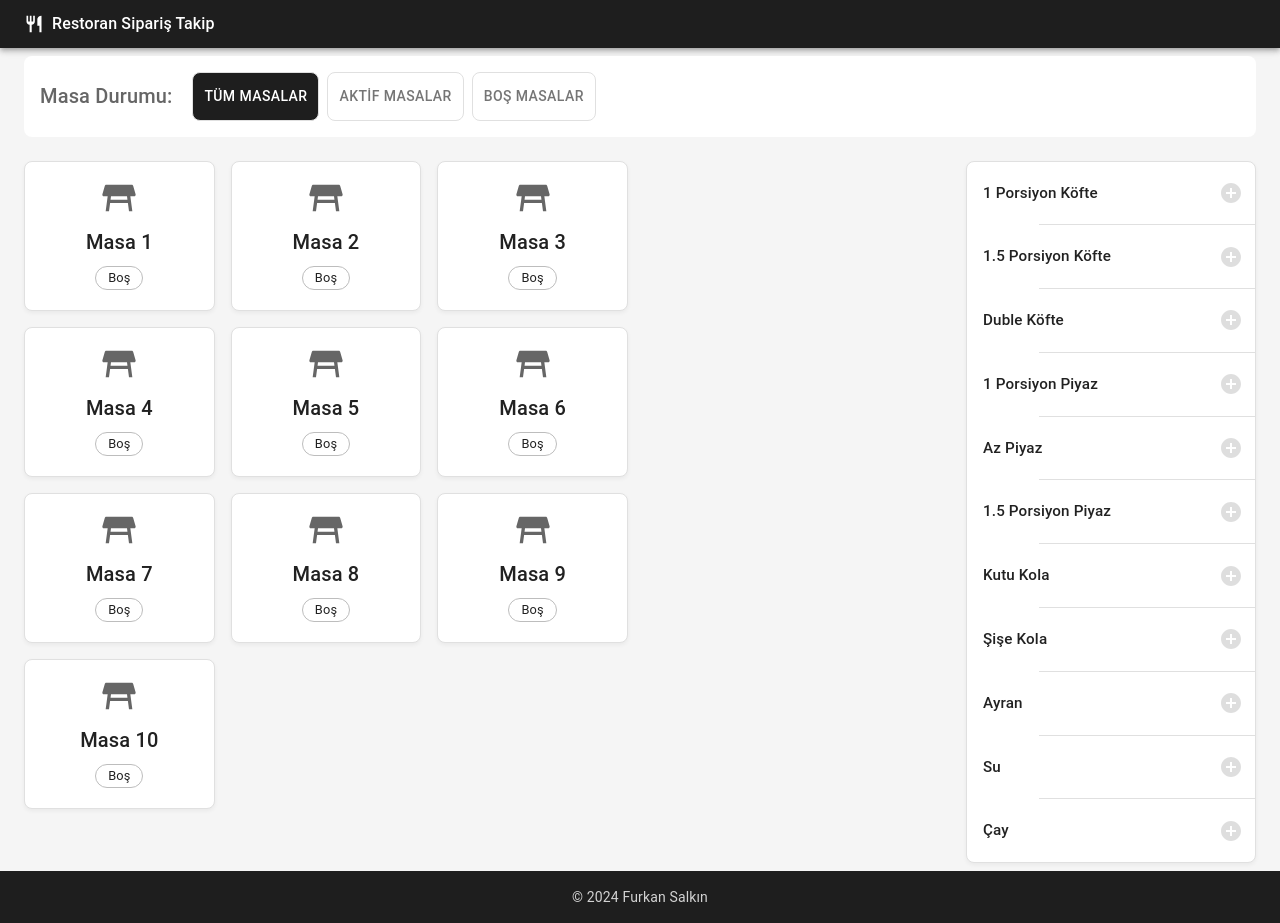
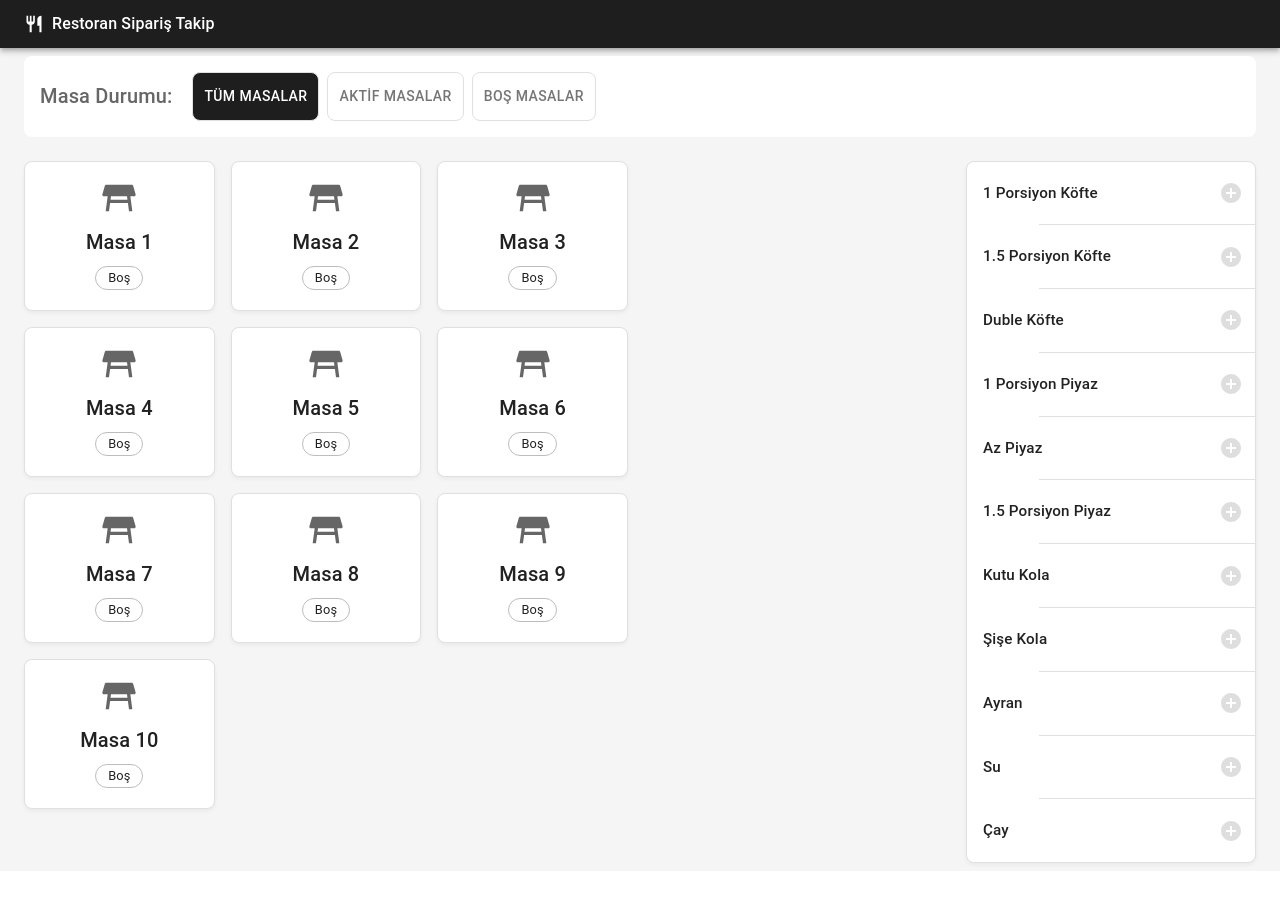
Before and after one commit to furkansalkin/siparis-takip-app, a React (Create React App) app: page / in a window 1280 px wide. After the commit the page ends 871 px from the top, so only its background shows below. Built offline with nearby package versions, Linux system fonts and the light colour scheme.

Commit message:
Footer kaldırıldı

```diff
--- a/src/App.js
+++ b/src/App.js
@@ -398,22 +398,6 @@ function AppContent() {
 
         {renderContent()}
       </Container>
-
-      {/* Footer */}
-      <Box
-        component="footer"
-        sx={{
-          py: 2,
-          bgcolor: '#1e1e1e',
-          color: 'white',
-          mt: 'auto',
-          textAlign: 'center'
-        }}
-      >
-        <Typography variant="body2" sx={{ opacity: 0.8 }}>
-          © 2024 Furkan Salkın
-        </Typography>
-      </Box>
     </Box>
   );
 }
```
